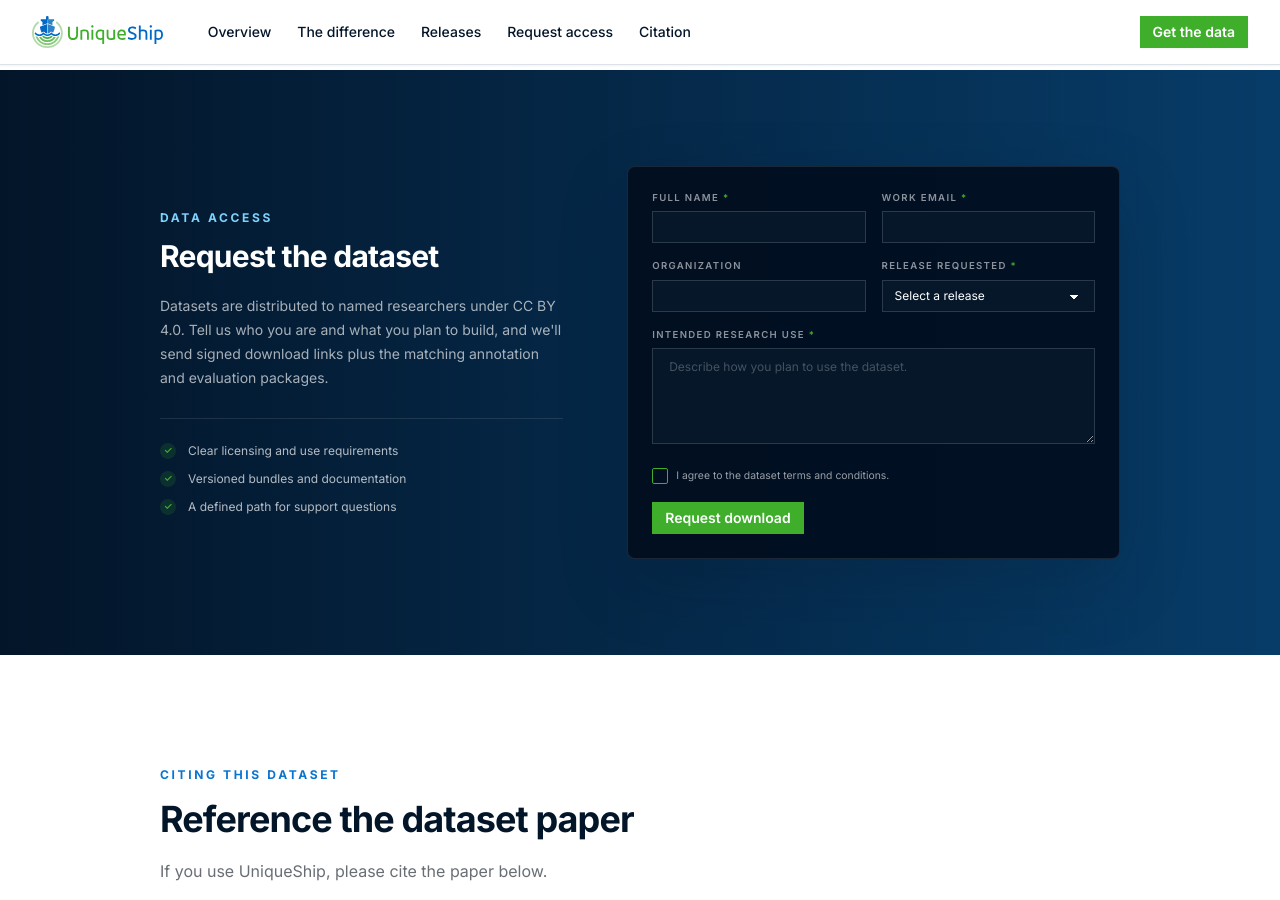
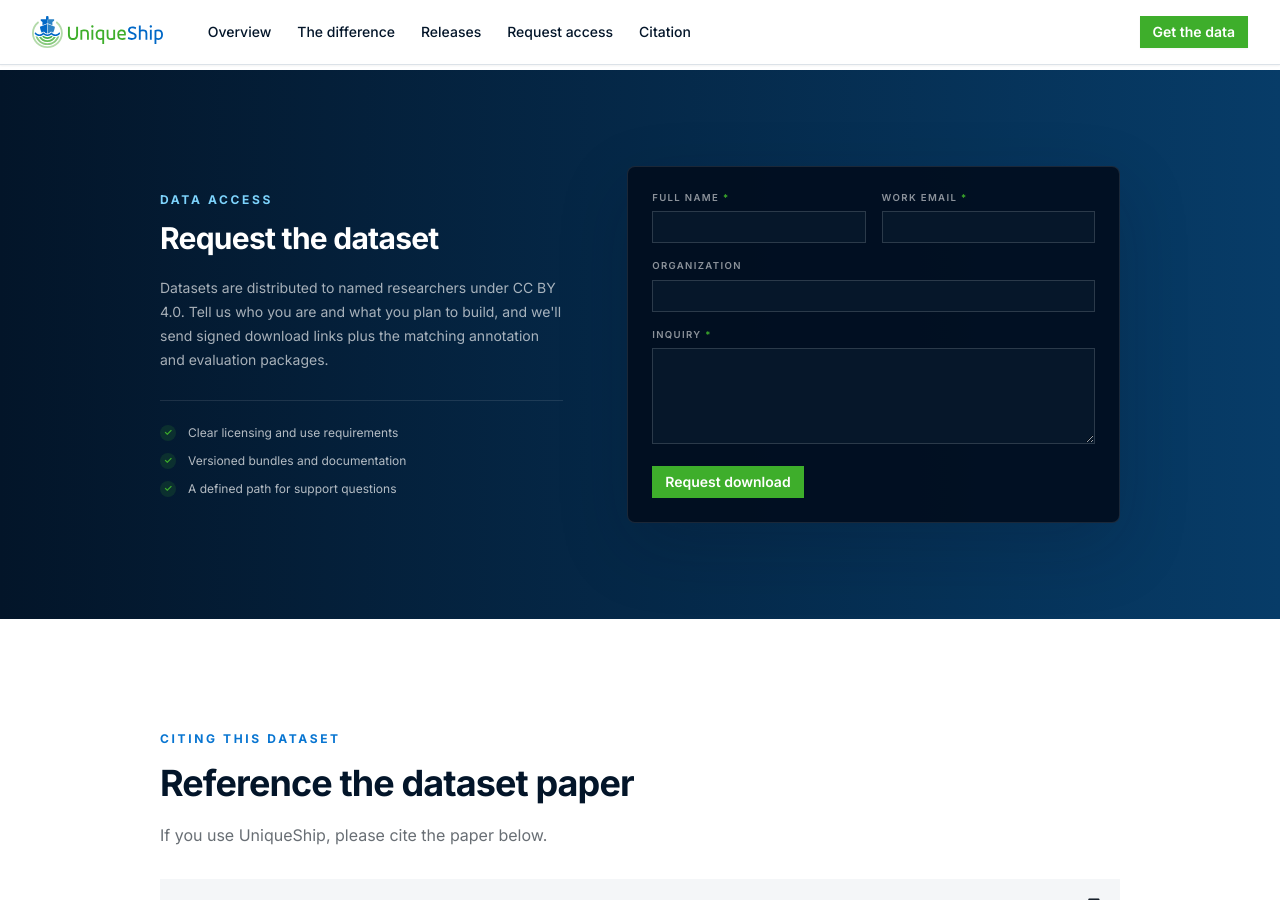
Before and after one commit to Kitware/UniqueShipData, a Jekyll site: the page built from index.md, in a window 1280 px wide and 900 px high, scrolled down 3158 px. Built offline with Jekyll 4.4.1, drawn with Linux system fonts in a browser that asks for light colours; part of the change alters nothing that is shown.

Commit message:
Update form to link up with google form

```diff
--- a/_layouts/home.html
+++ b/_layouts/home.html
@@ -174,35 +174,13 @@ layout: default
       <form
         class="grid gap-x-4 gap-y-4 rounded-lg border border-white/10 bg-[#020d1d]/90 p-6 shadow-panel sm:grid-cols-2"
         action="{{ form.action | escape }}"
-        method="{{ form.method | default: 'post' | escape }}"
+        method="post"
+        accept-charset="UTF-8"
         data-request-form
       >
-        {% if form.access_key %}
-          <input
-            type="hidden"
-            name="access_key"
-            value="{{ form.access_key | escape }}"
-          >
-        {% endif %}
+        {% for field in form.fields %}
+          {% assign field_id = "request-field-" | append: forloop.index %}
 
-        {% if form.subject %}
-          <input
-            type="hidden"
-            name="subject"
-            value="{{ form.subject | escape }}"
-          >
-        {% endif %}
-
-        <!-- Web3Forms spam honeypot -->
-        <input
-          type="checkbox"
-          name="botcheck"
-          class="hidden"
-          tabindex="-1"
-          autocomplete="off"
-        >
-
-        {% for field in form.fields %}
           {% if field.width == "half" %}
             {% assign field_width = "" %}
           {% else %}
@@ -211,23 +189,34 @@ layout: default
 
           {% if field.type == "checkbox" %}
 
-            <label class="flex cursor-pointer items-start gap-2 {{ field_width }}">
+            <label
+              class="flex cursor-pointer items-start gap-2 {{ field_width }}"
+              for="{{ field_id }}"
+            >
               <input
+                id="{{ field_id }}"
                 type="checkbox"
                 class="checkbox checkbox-primary checkbox-xs mt-0.5 rounded-sm"
                 name="{{ field.name | escape }}"
-                value="{{ field.value | default: 'yes' | escape }}"
+                value="{{ field.value | escape }}"
                 {% if field.required %}required{% endif %}
               >
 
               <span class="text-[0.65rem] leading-5 text-white/60">
                 {{ field.label | escape }}
+
+                {% if field.required %}
+                  <span class="text-primary" aria-hidden="true">*</span>
+                {% endif %}
               </span>
             </label>
 
           {% else %}
 
-            <label class="block {{ field_width }}">
+            <label
+              class="block {{ field_width }}"
+              for="{{ field_id }}"
+            >
               <span class="mb-1.5 block text-[0.6rem] font-semibold uppercase tracking-[0.14em] text-white/55">
                 {{ field.label | escape }}
 
@@ -241,15 +230,19 @@ layout: default
                 {% when "textarea" %}
 
                   <textarea
+                    id="{{ field_id }}"
                     class="textarea textarea-bordered h-24 w-full resize-y rounded-none border-white/15 bg-[#06172a] text-xs leading-5 text-white placeholder:text-white/25 focus:border-signal"
                     name="{{ field.name | escape }}"
-                    {% if field.placeholder %}placeholder="{{ field.placeholder | escape }}"{% endif %}
+                    {% if field.placeholder %}
+                      placeholder="{{ field.placeholder | escape }}"
+                    {% endif %}
                     {% if field.required %}required{% endif %}
                   ></textarea>
 
                 {% when "select" %}
 
                   <select
+                    id="{{ field_id }}"
                     class="select select-bordered select-sm w-full rounded-none border-white/15 bg-[#06172a] text-xs text-white focus:border-signal"
                     name="{{ field.name | escape }}"
                     {% if field.required %}required{% endif %}
@@ -261,8 +254,11 @@ layout: default
                     {% endif %}
 
                     {% for option in field.options %}
-                      <option value="{{ option | escape }}">
-                        {{ option | escape }}
+                      {% assign option_label = option.label | default: option %}
+                      {% assign option_value = option.value | default: option_label %}
+
+                      <option value="{{ option_value | escape }}">
+                        {{ option_label | escape }}
                       </option>
                     {% endfor %}
                   </select>
@@ -270,11 +266,16 @@ layout: default
                 {% else %}
 
                   <input
+                    id="{{ field_id }}"
                     class="input input-bordered input-sm w-full rounded-none border-white/15 bg-[#06172a] text-xs text-white placeholder:text-white/25 focus:border-signal"
                     type="{{ field.type | default: 'text' | escape }}"
                     name="{{ field.name | escape }}"
-                    {% if field.placeholder %}placeholder="{{ field.placeholder | escape }}"{% endif %}
-                    {% if field.autocomplete %}autocomplete="{{ field.autocomplete | escape }}"{% endif %}
+                    {% if field.placeholder %}
+                      placeholder="{{ field.placeholder | escape }}"
+                    {% endif %}
+                    {% if field.autocomplete %}
+                      autocomplete="{{ field.autocomplete | escape }}"
+                    {% endif %}
                     {% if field.required %}required{% endif %}
                   >
 
@@ -289,7 +290,10 @@ layout: default
           data-form-error
           role="alert"
         >
-          {{ form.error_message | default: "Something went wrong. Please try again." | escape }}
+          {{ form.error_message
+            | default: "Something went wrong. Please try again."
+            | escape
+          }}
         </p>
 
         <button
@@ -299,7 +303,15 @@ layout: default
           data-default-label="{{ form.submit_label | escape }}"
           data-submitting-label="{{ form.submitting_label | default: 'Submitting…' | escape }}"
         >
-          {{ form.submit_label | escape }}
+          <span data-button-label>
+            {{ form.submit_label | escape }}
+          </span>
+
+          <span
+            class="loading loading-spinner loading-xs hidden"
+            data-button-spinner
+            aria-hidden="true"
+          ></span>
         </button>
       </form>
 
@@ -310,7 +322,10 @@ layout: default
         tabindex="-1"
       >
         <div class="flex size-10 items-center justify-center rounded-full bg-primary/15 text-primary">
-          <i class="ri-check-line text-xl" aria-hidden="true"></i>
+          <i
+            class="ri-check-line text-xl"
+            aria-hidden="true"
+          ></i>
         </div>
 
         <p class="mt-6 text-[0.65rem] font-semibold uppercase tracking-[0.18em] text-primary">
@@ -364,80 +379,3 @@ layout: default
     </div>
   </div>
 </section>
-
-<script>
-  document.querySelectorAll("[data-copy-button]").forEach((button) => {
-    button.addEventListener("click", async () => {
-      const container = button.closest(".relative");
-      const source = container.querySelector("[data-copy-source]");
-      const icon = button.querySelector("[data-copy-icon]");
-      const status = button.querySelector("[data-copy-status]");
-
-      try {
-        await navigator.clipboard.writeText(source.textContent);
-
-        icon.classList.remove("ri-file-copy-line");
-        icon.classList.add("ri-check-line", "animate-bounce");
-        button.classList.add("text-success");
-
-        button.setAttribute("aria-label", "Citation copied");
-        button.setAttribute("title", "Copied!");
-        status.textContent = "Citation copied to clipboard";
-
-        window.setTimeout(() => {
-          icon.classList.remove("ri-check-line", "animate-bounce");
-          icon.classList.add("ri-file-copy-line");
-          button.classList.remove("text-success");
-
-          button.setAttribute("aria-label", "Copy citation");
-          button.setAttribute("title", "Copy citation");
-          status.textContent = "";
-        }, 1600);
-      } catch (error) {
-        button.setAttribute("title", "Unable to copy");
-        status.textContent = "Unable to copy citation";
-      }
-    });
-  });
-
-  document.querySelectorAll("[data-request-form]").forEach((form) => {
-    form.addEventListener("submit", async (event) => {
-      event.preventDefault();
-
-      const container = form.closest("[data-form-container]");
-      const success = container.querySelector("[data-form-success]");
-      const errorMessage = form.querySelector("[data-form-error]");
-      const submitButton = form.querySelector("[data-submit-button]");
-
-      const defaultLabel = submitButton.dataset.defaultLabel;
-      const submittingLabel = submitButton.dataset.submittingLabel;
-
-      errorMessage.classList.add("hidden");
-      submitButton.disabled = true;
-      submitButton.textContent = submittingLabel;
-
-      try {
-        const response = await fetch(form.action, {
-          method: form.method || "POST",
-          body: new FormData(form),
-          headers: {
-            Accept: "application/json"
-          }
-        });
-
-        if (!response.ok) {
-          throw new Error("Form submission failed");
-        }
-
-        form.classList.add("hidden");
-        success.classList.remove("hidden");
-        success.focus();
-        form.reset();
-      } catch (error) {
-        errorMessage.classList.remove("hidden");
-        submitButton.disabled = false;
-        submitButton.textContent = defaultLabel;
-      }
-    });
-  });
-</script>
--- a/index.md
+++ b/index.md
@@ -117,62 +117,50 @@ request:
     - Versioned bundles and documentation
     - A defined path for support questions
   form:
-    action: "https://your-form-service.com/your-form-id"
-    method: post
+    # Get "action" by inspecting your google form, searching for "action"
+    # and then copy/pasting the URL (should end in "formResponse").
+
+    action: "https://docs.google.com/forms/u/0/d/e/1FAIpQLScgdYqByeXFuj-dDJ-7_McmpmoaArhqkgZZsilMZhcHieopAA/formResponse"
+
     submit_label: Request download
-    submitting_label: Sending request…
-    error_message: Something went wrong. Please try again.
+    submitting_label: Submitting…
+    error_message: We could not send your request. Check your connection and try again.
 
     success:
       eyebrow: Request received
       headline: Thanks for your submission
-      text: We received your request and will contact you with additional information.
+      text: We have received your request and will be in touch.
 
     fields:
+      # Get "name" field by inspecting your Google form, searching for "entry."
+      # (include the period for faster searching) and copy/pasting the number.
+
       - type: text
-        name: name
+        name: entry.925008751
         label: Full name
+        autocomplete: name
+        required: true
         width: half
-        required: true
-        autocomplete: name
 
       - type: email
-        name: email
+        name: entry.2144715529
         label: Work email
+        autocomplete: email
+        required: true
         width: half
-        required: true
-        autocomplete: email
 
       - type: text
-        name: organization
+        name: entry.241770130
         label: Organization
-        width: half
         autocomplete: organization
-
-      - type: select
-        name: release
-        label: Release requested
-        width: half
-        placeholder: Select a release
-        required: true
-        options:
-          - Full dataset
-          - Training split
-          - Evaluation split
+        required: false
+        width: full
 
       - type: textarea
-        name: intended_use
-        label: Intended research use
+        name: entry.1262269016
+        label: Inquiry
+        required: true
         width: full
-        placeholder: Describe how you plan to use the dataset.
-        required: true
-
-      - type: checkbox
-        name: agreement
-        label: I agree to the dataset terms and conditions.
-        value: accepted
-        width: full
-        required: true
 
 # ==================================================
 # CITATION AND CONTACT
```
